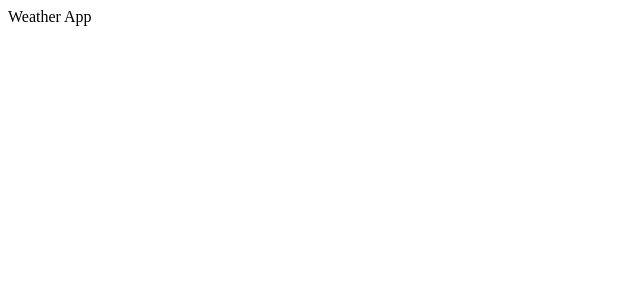
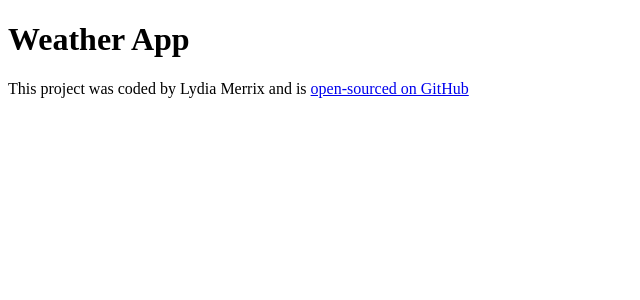
Before and after one commit to lydia-merrix/weather-final, a React (Create React App) app: page / in a window 1280 px wide. Shown: the top 300 px of the page, without its empty margins (0-640 px from the left). Built offline with nearby package versions, Linux system fonts and the light colour scheme.

Commit message:
added github repo url

```diff
--- a/src/App.js
+++ b/src/App.js
@@ -2,5 +2,15 @@
 import "./App.css";
 
 export default function App() {
-  return <div className="App">Weather App</div>;
+  return (
+    <div className="App">
+      <h1>Weather App</h1>
+      <footer>
+        This project was coded by Lydia Merrix and is{" "}
+        <a href="https://github.com/lydia-merrix/weather-final" target="_blank">
+          open-sourced on GitHub
+        </a>
+      </footer>
+    </div>
+  );
 }
```
